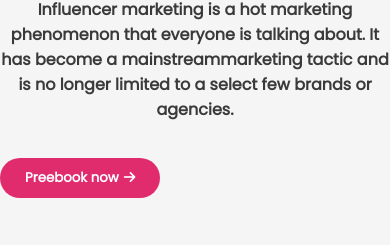
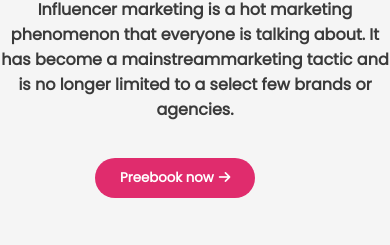
Before and after one commit to Tanvir1407/Assignment-2, a plain HTML site: page Index.html in a window 390 px wide. Shown: the part 702-947 px from the top of the page. Drawn offline with Linux system fonts and the light colour scheme.

Commit message:
btn problem solve

```diff
--- a/CSS/responsive.css
+++ b/CSS/responsive.css
@@ -49,8 +49,10 @@
     .header-text p{
         text-align: center;
     }
-
-
+    .header-text .btn-div{
+        width: 200px;
+        margin: 0 auto;
+    }
     .header-picture{
         order: 1;
         width: 100%;
--- a/Index.html
+++ b/Index.html
@@ -37,7 +37,7 @@
                 <h1>Start your Journey as <br> Influencer</h1>
                 <p>Influencer marketing is a hot marketing phenomenon that everyone is talking about. It has become a mainstreammarketing tactic and is no longer limited to a select few brands or agencies.
                 </p>
-                <div>
+                <div class="btn-div">
                     <button class="btn">
                         <a href="#">Preebook now</a><i class="fas fa-arrow-right"></i>
                     </button>
```
